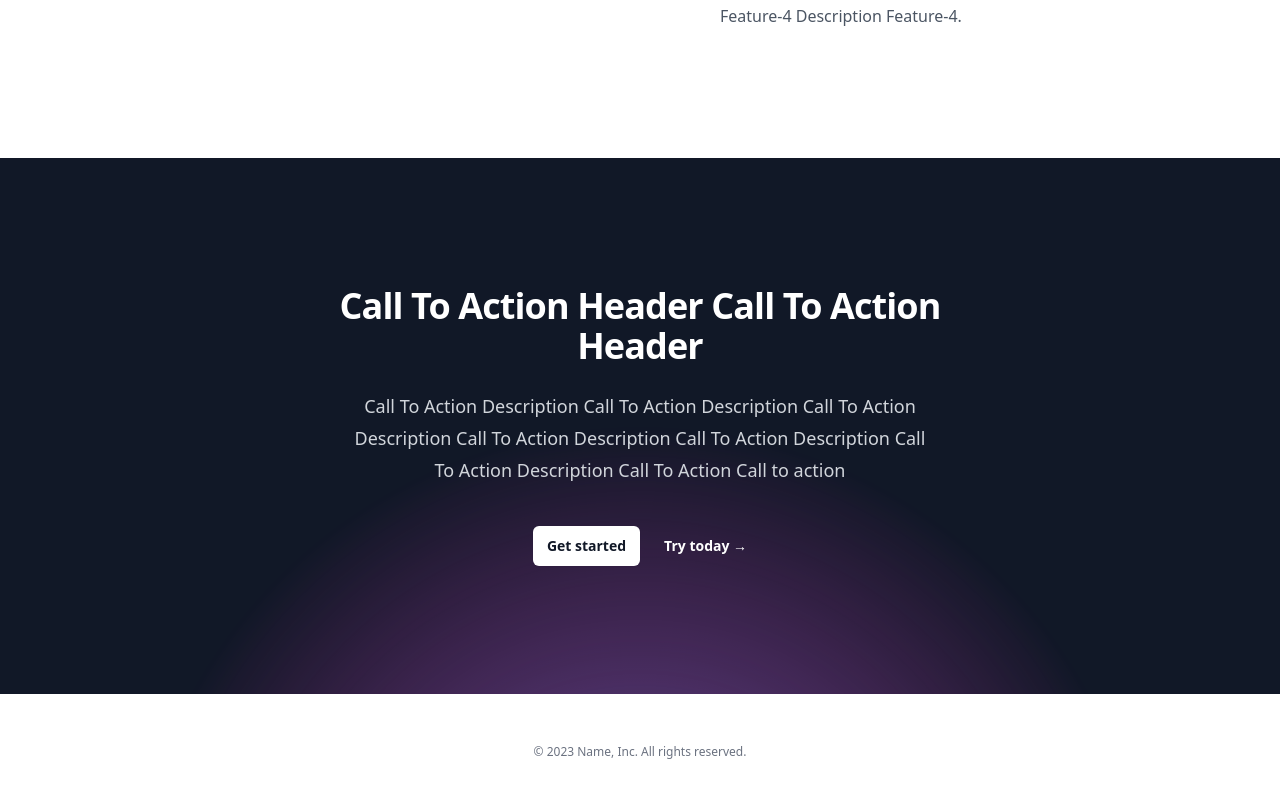
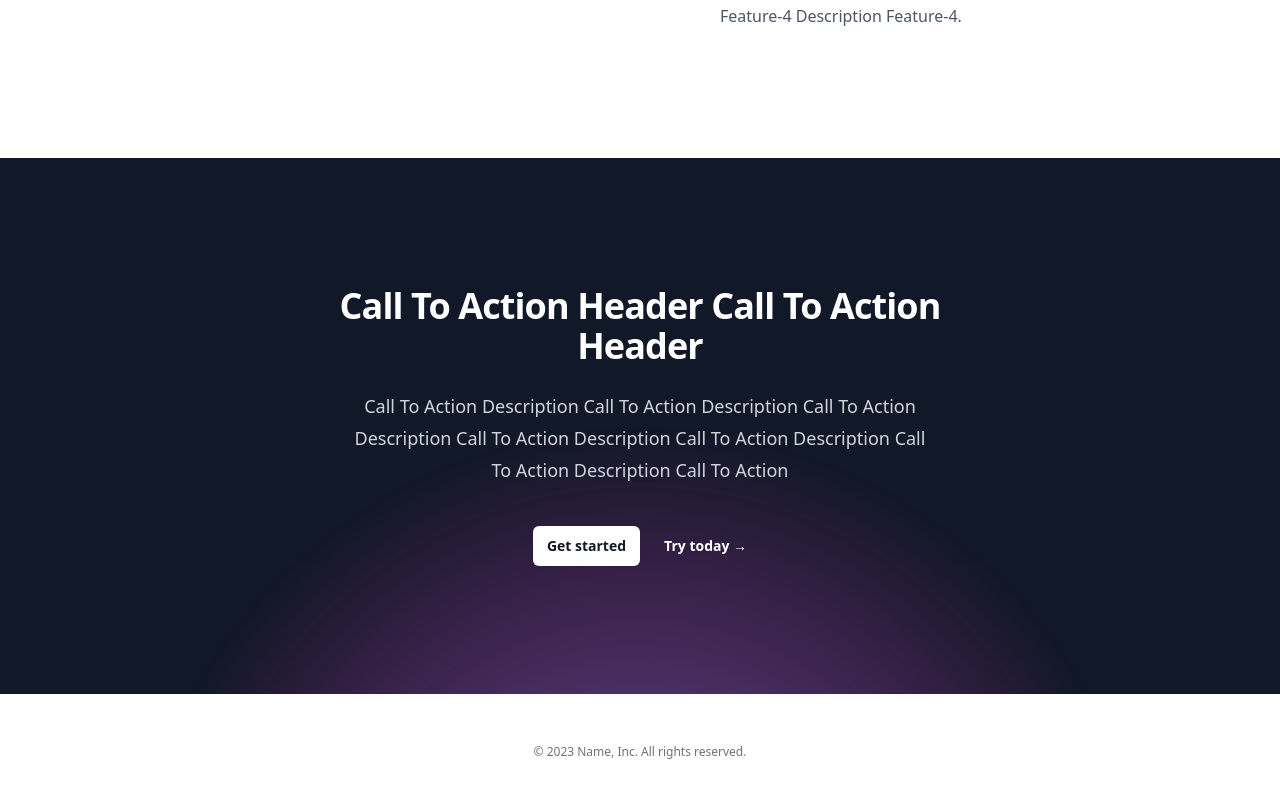
Before and after one commit to mohammadkaif11/templateui, a Next.js app: page / in a window 1280 px wide. Shown: the part 1926-2724 px from the top of the page. Built offline with nearby package versions, Linux system fonts and the light colour scheme.

Commit message:
implementcta

```diff
--- a/src/pages/component/Cta/Cta.tsx
+++ b/src/pages/component/Cta/Cta.tsx
@@ -1,13 +1,20 @@
-export default function Cta() {
+interface CtaProps {
+ cta:{
+  Header:string;
+  Description:string;
+ }
+}
+
+const Cta: React.FC<CtaProps> = ({cta}) => {
   return (
     <div className="relative isolate overflow-hidden bg-gray-900">
       <div className="px-6 py-24 sm:px-6 sm:py-32 lg:px-8">
         <div className="mx-auto max-w-2xl text-center">
           <h2 className="text-3xl font-bold tracking-tight text-white sm:text-4xl">
-            Call To Action Header Call To Action Header
+            {cta.Header}
           </h2>
           <p className="mx-auto mt-6 max-w-xl text-lg leading-8 text-gray-300">
-           Call To Action Description Call To Action Description Call To Action Description Call To Action Description Call To Action Description Call To Action Description Call To Action Call to action
+            {cta.Description}
           </p>
           <div className="mt-10 flex items-center justify-center gap-x-6">
             <a
@@ -38,3 +45,5 @@ export default function Cta() {
     </div>
   )
 }
+
+export default Cta;
--- a/src/pages/component/HomePage/HomePage.tsx
+++ b/src/pages/component/HomePage/HomePage.tsx
@@ -13,8 +13,8 @@ const HomePage: React.FC<HomePageProps> = ({ WebContent }) => {
     <>
       <Header Name={WebContent[0].Name} HeaderContent={WebContent[0].HeaderContent} HeaderDescription={WebContent[0].HeaderDescription} labels={WebContent[0].labels}/>
       <Stats stats={WebContent[0].stats}/>
-      <Features/>
-      <Cta/>
+      <Features />
+      <Cta cta={WebContent[0].cta}/>
       <Footer />
     </>
   );
```
